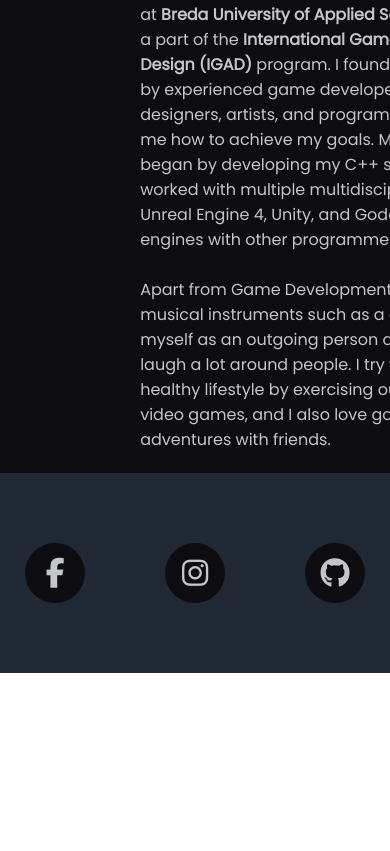
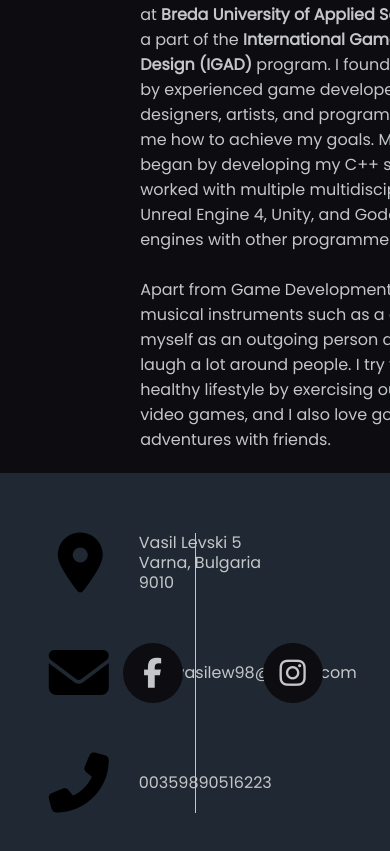
Before and after one commit to IamWiki98/IamWiki98.github.io, a plain HTML site: page index.html in a window 390 px wide. Shown: the part 3877-4728 px from the top of the page. Before the commit the page ends 4550 px from the top, so only its background shows below. Drawn offline with Linux system fonts and the light colour scheme.

Commit message:
Contact Info
[Add]
1. Contact-info div - contains location, e-mail and telephone with icons.

[Change]
1. Contact-area - now uses display flex to separate the contact info and social menu divs
2. Separation line - contact area is divided

```diff
--- a/index.html
+++ b/index.html
@@ -48,6 +48,25 @@
 		</div>
 	</div>
 	<div class="contact-area" id="contact">
+		<div class="contact-info">
+			<ul>
+				<li>
+					<i class="fas fa-map-marker-alt"></i>
+					<span>Vasil Levski 5<br/>
+					Varna, Bulgaria<br/>
+					9010
+					</span>
+				</li>
+				<li>
+					<i class="fas fa-envelope"></i>
+					<span>wiki.wasilew98@gmail.com</span>
+				</li>
+				<li>
+					<i class="fas fa-phone-alt"></i>
+					<span>00359890516223</span>
+				</li>
+			</ul>
+		</div>
 		<div class="social-menu">
 			<ul>
 				<li><a href="https://www.facebook.com/profile.php?id=100005725309390"><i class="fa fa-facebook"></i></a></li>
--- a/styles/styles.css
+++ b/styles/styles.css
@@ -292,14 +292,75 @@ body::after{
 	color: var(--gray);
 }
 
-.contact-area { height: 200px; }
+.contact-area {
+	display: flex;
+	height: 400px;
+}
+
+.contact-area::after {
+	content: "";
+	position: absolute;
+	width: 1px;
+	height: 100%;
+	background: var(--gray);
+	transform: scaleY(0.7);
+}
+
+.contact-info {
+	position: relative;
+	display: block;
+	width: 50%;
+	margin: auto 0;
+
+}
+
+.contact-info ul {
+	position: absolute;
+	top: 50%;
+	left: 25%;
+	padding: 0;
+	margin: 0;
+	transform: translate(0%, -50%);
+}
+
+.contact-info ul li {
+	display: flex;
+	list-style: none;
+	padding: 0;
+	height: 60px;
+	padding: 25px 0;
+	align-items: center;
+}
+
+.contact-info ul li i {
+	float: left;
+	font-size: 60px;
+	width: 60px;
+	padding-right: 30px;
+}
+
+.contact-info ul li .fa-map-marker-alt {
+	transform: translate(10%, 0%);
+}
+
+.contact-info ul li span {
+	color: var(--gray);
+	line-height: 20px;
+
+}
+
+.social-menu {
+	position: relative;
+	display: block;
+	width: 50%;
+	margin: auto 0;
+}
 
 .social-menu ul {
 	position: absolute;
 	top: 50%;
 	left: 50%;
 	padding: 0;
-	margin: 0;
 	transform: translate(-50%, -50%);
 	display: flex;
 }
```
